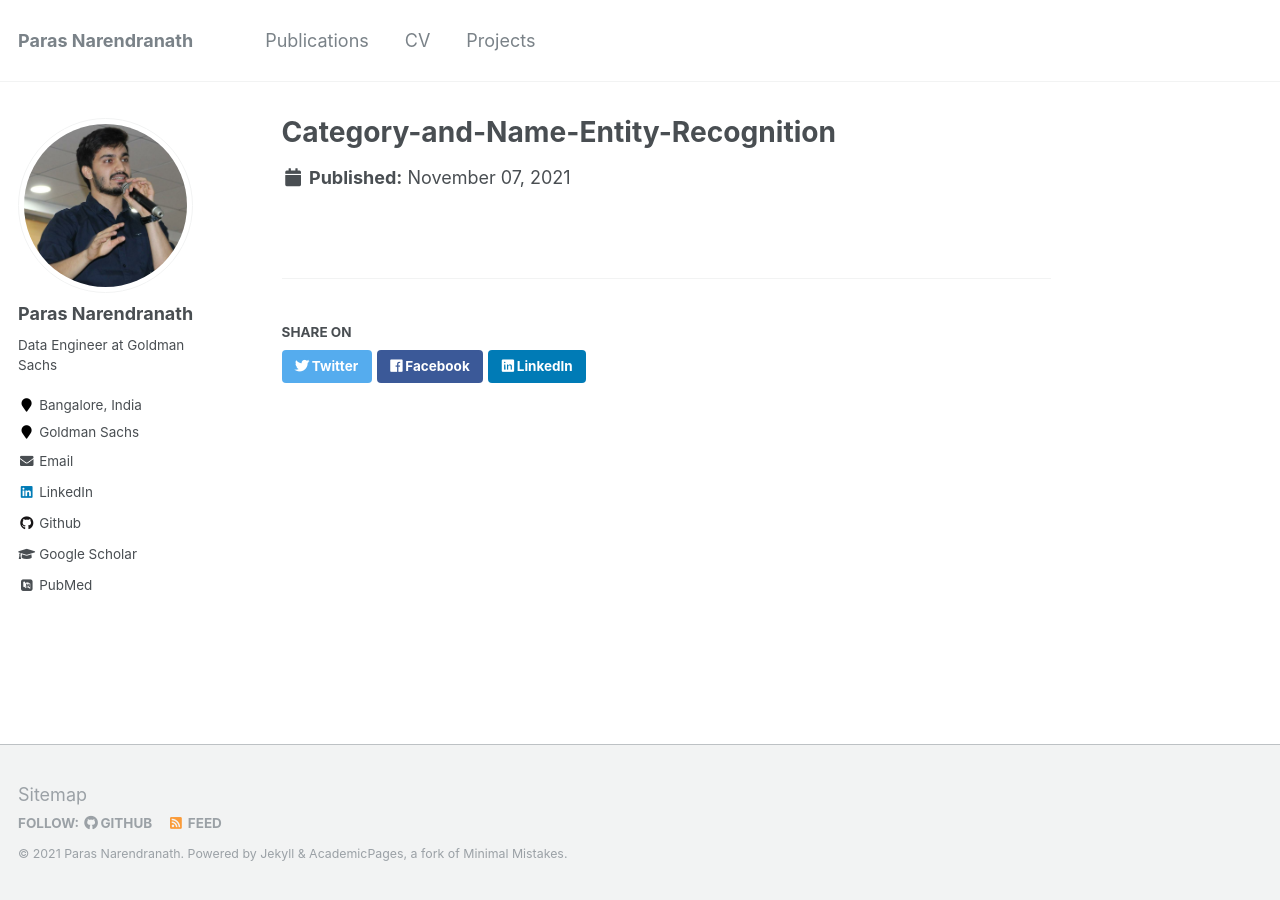
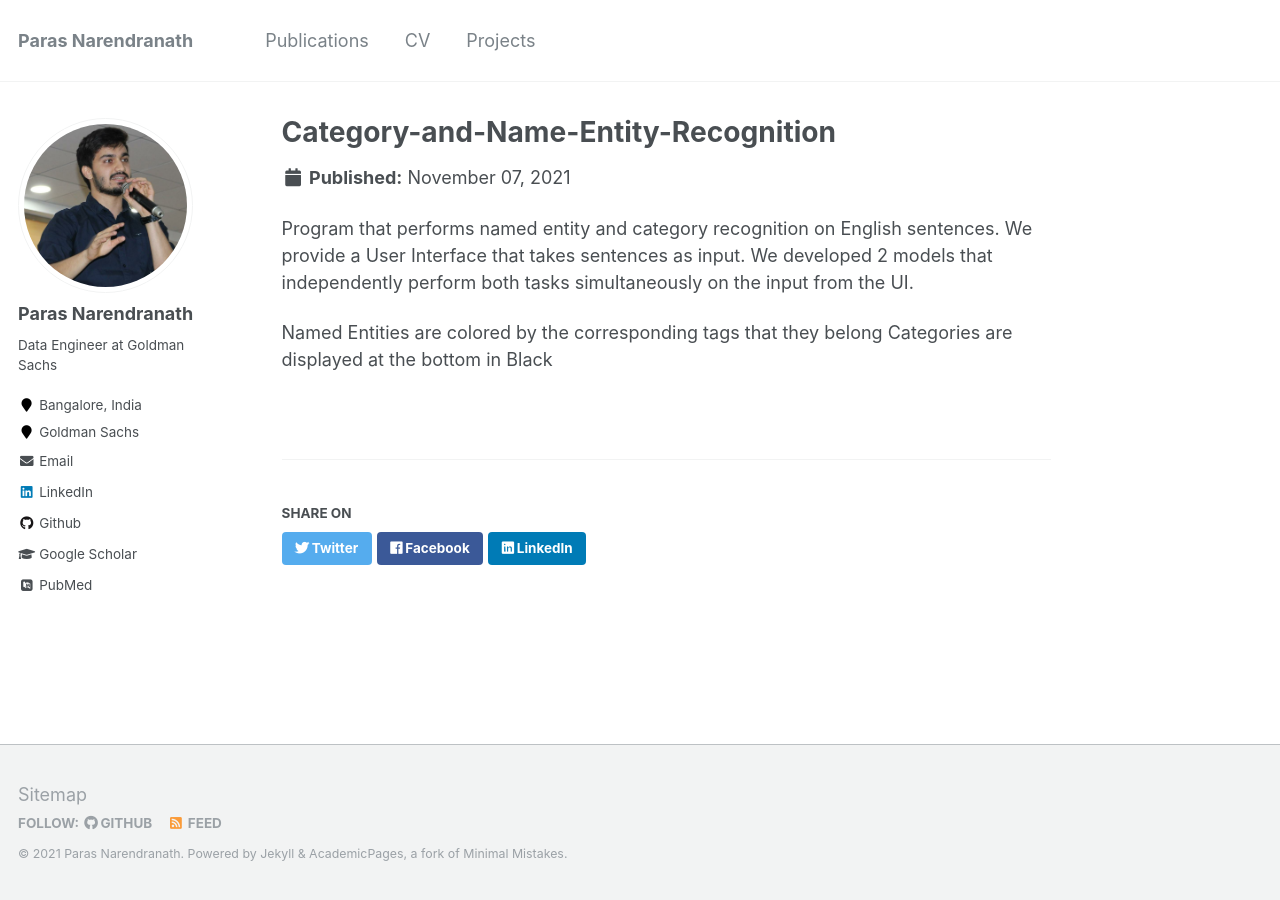
Before and after one commit to parasnaren/github-io-page, a Jekyll site: the page built from _projects/ner.md, in a window 1280 px wide. Built offline with Jekyll 4.4.1, drawn with Linux system fonts in a browser that asks for light colours; some web fonts are replaced.

Commit message:
adhoc changes

```diff
--- a/_projects/ner.md
+++ b/_projects/ner.md
@@ -1,4 +1,10 @@
 ---
 title: "Category-and-Name-Entity-Recognition"
 collection: projects
+excerpt: "NLP Model"
 ---
+
+Program that performs named entity and category recognition on English sentences. We provide a User Interface that takes sentences as input. We developed 2 models that independently perform both tasks simultaneously on the input from the UI.
+
+Named Entities are colored by the corresponding tags that they belong
+Categories are displayed at the bottom in Black
```
